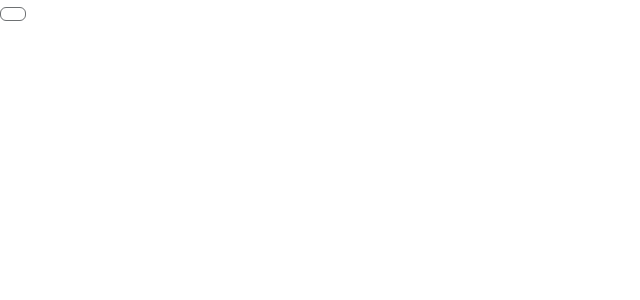
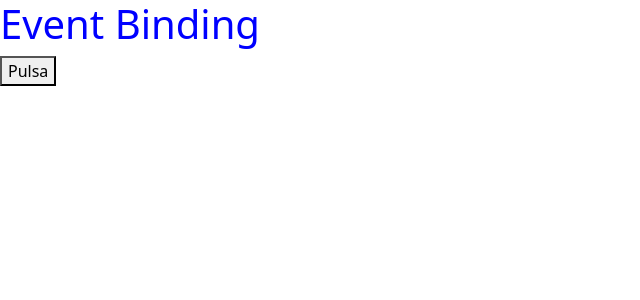
Before and after one commit to GinesMister/app1, an Angular app: page / in a window 1280 px wide. Shown: the top 300 px of the page, without its empty margins (0-640 px from the left). Built offline with nearby package versions, Linux system fonts and the light colour scheme.

Commit message:
Prueba de Event Binding

```diff
--- a/src/app/app.component.html
+++ b/src/app/app.component.html
@@ -6,12 +6,10 @@
   <meta name="viewport" content="width=device-width, initial-scale=1.0">
   <title>Mi sitio</title>
 </head>
-
 <body>
-    <button class="btn btn primary"
-    [disabled]="isDisabled"></button>
+    <h1>Event Binding</h1>
+    <button class="boton" (click)="saludo()">Pulsa</button>
 </body>
-
 </html>
 
 <router-outlet></router-outlet>
--- a/src/app/app.component.ts
+++ b/src/app/app.component.ts
@@ -10,4 +10,8 @@ export class AppComponent {
   constructor() {
     this.isDisabled = true
   }
+
+  saludo() {
+    alert('Hola!')
+  }
 }
```
